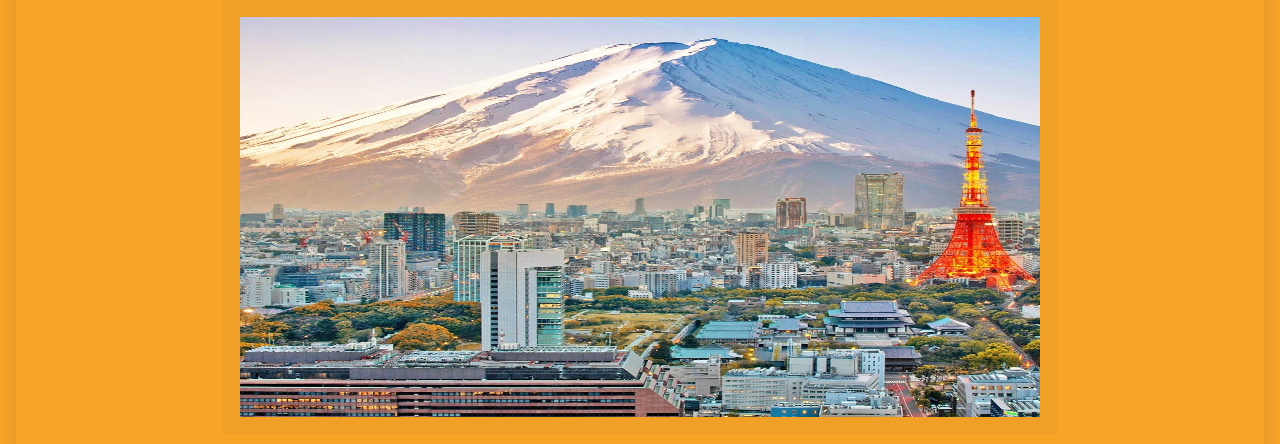
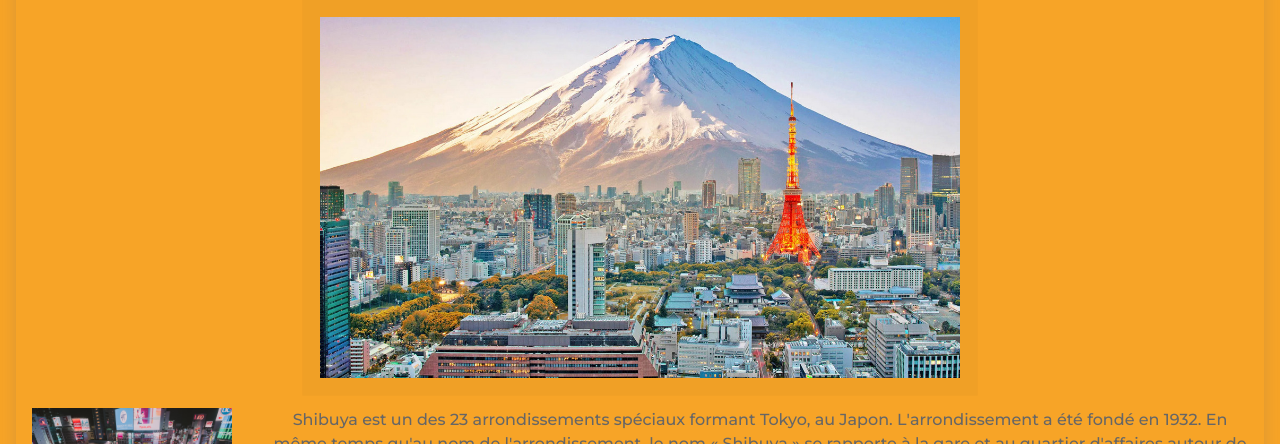
Before and after one commit to Rom1Cuv/Projet-1-CityTunnel, a website: page pages/tokyo.html in a window 1280 px wide. Shown: the part 344-788 px from the top of the page. Drawn offline with nearby package versions, Linux system fonts and the light colour scheme.

Commit message:
adjust tokyo css

```diff
--- a/css/tokyo.css
+++ b/css/tokyo.css
@@ -7,16 +7,14 @@
     src: url(../fonts/milky_coffee/Milky\ Coffee.ttf);
   }
 
-
-  @media screen and (max-width: 1500px) and (min-width: 300px) and (max-height: 1500px) and (min-height: 900px) {
-
-  }
-
   /*Body:*/
   body {
       font-family: 'Montserrat', sans-serif;
-      height: 280vh;
       background-color: var(--secondary-color);
+      display: flex;
+      justify-content: center;
+      align-items: center;
+      flex-direction: column;
   }
 
   /*CSS properties:*/
@@ -63,7 +61,6 @@
       width: 80px;
       height: 70px;
       margin-left: 2rem;
-
   }
 
   /*Main content*/
@@ -74,13 +71,13 @@
   }
 
   main {
-
       display: flex;
       justify-content: center;
       align-items: center;
       flex-direction: column;
       text-align: center;
   }
+
   section {
     padding: 1em;
     margin: 1em;
@@ -180,8 +177,14 @@ footer h2 {
 
 
 
-#tokyoo { width: 100vh;
-    height: 50vh;
+#tokyoo {
+  width: 80%;
+  max-width: 80vh;
+  height: auto;
+  display: flex;
+  justify-content: center;
+  align-items: center;
+
   }
 
 .uk-width-1-1 {margin-top: 30px;}
@@ -233,3 +236,12 @@ h1 {
       box-shadow: 0 0 0 18px rgba(0, 0, 0, 0.01);
   }
 }
+
+
+@media screen and (max-width: 680px) {
+
+  #tunnel {
+    display: none;
+}
+
+}
--- a/pages/tokyo.html
+++ b/pages/tokyo.html
@@ -23,7 +23,7 @@
     <main>
         <section>
             <h1>Tokyo</h1>
-             <img src="../images/tokyo.jpg" alt="image tokyo" id="tokyoo" class="pulse-anim">
+             <img src="../images/tokyo-2.jpg" alt="image tokyo" id="tokyoo" class="pulse-anim">
                 <div class="uk-width-1-1">
                     <img class="uk-align-left uk-margin-remove-adjacent" src="../images/Shibuya-Tokyo.jpg" width="200" height="100" alt="shibuya image">
                      <p>Shibuya est un des 23 arrondissements spéciaux formant Tokyo, au Japon. L'arrondissement a été fondé en 1932. En même temps qu'au nom de l'arrondissement, le nom « Shibuya » se rapporte à la gare et au quartier d'affaires autour de la gare.</p>
@@ -44,7 +44,7 @@
                 </div>
 
                 <div class="akibara">
-                    <iframe src="https://www.youtube.com/embed/hbAmuqQzaGI" width="1000" height="500" uk-video="automute: true"></iframe>
+                    <iframe src="https://www.youtube.com/embed/hbAmuqQzaGI" width="1000" height="500"  allowfullscreen uk-responsive uk-video="automute: true"></iframe>
                 </div>
 
 
```
Also changed, not shown: images/tokyo-2.jpg (added).
